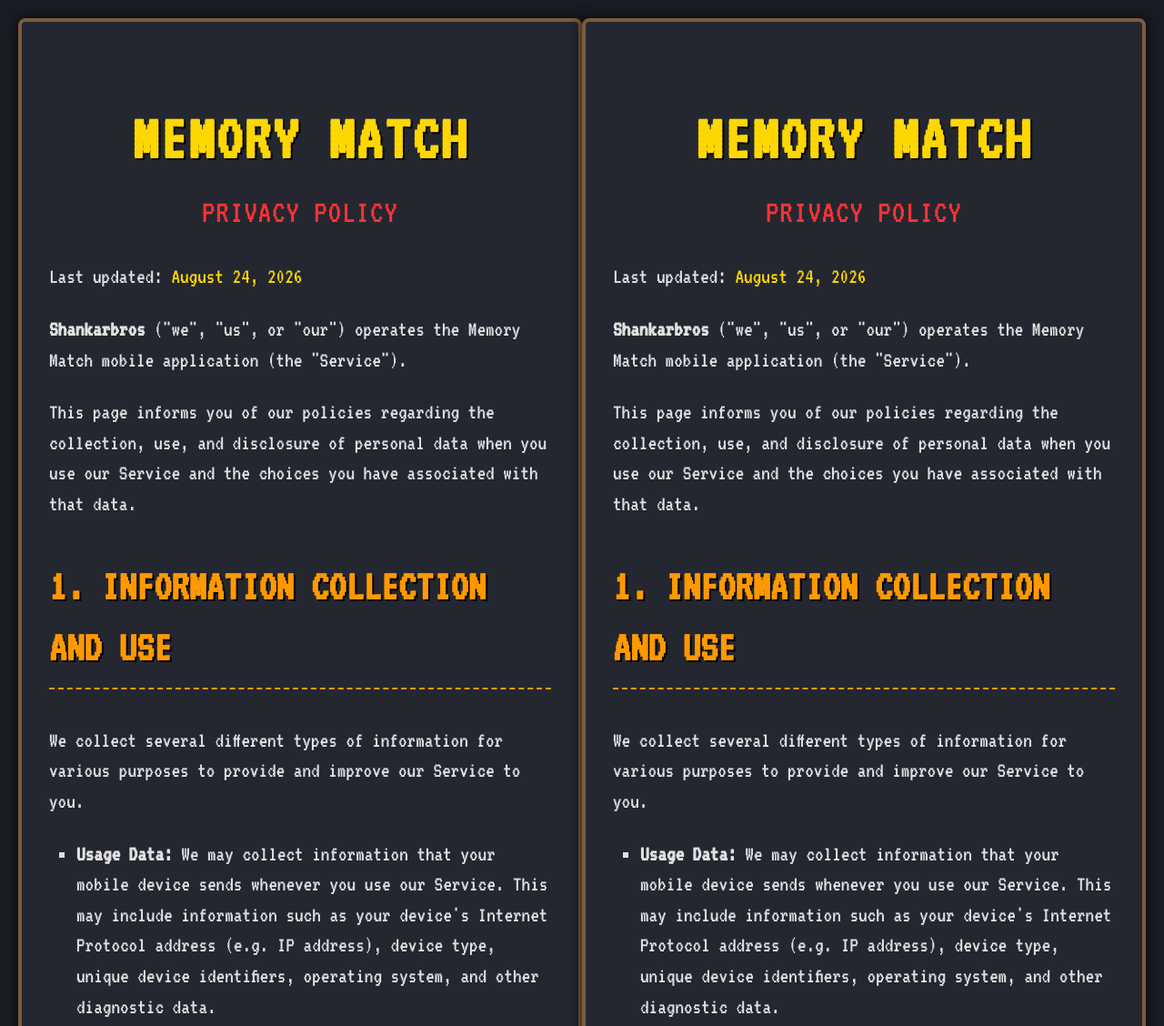
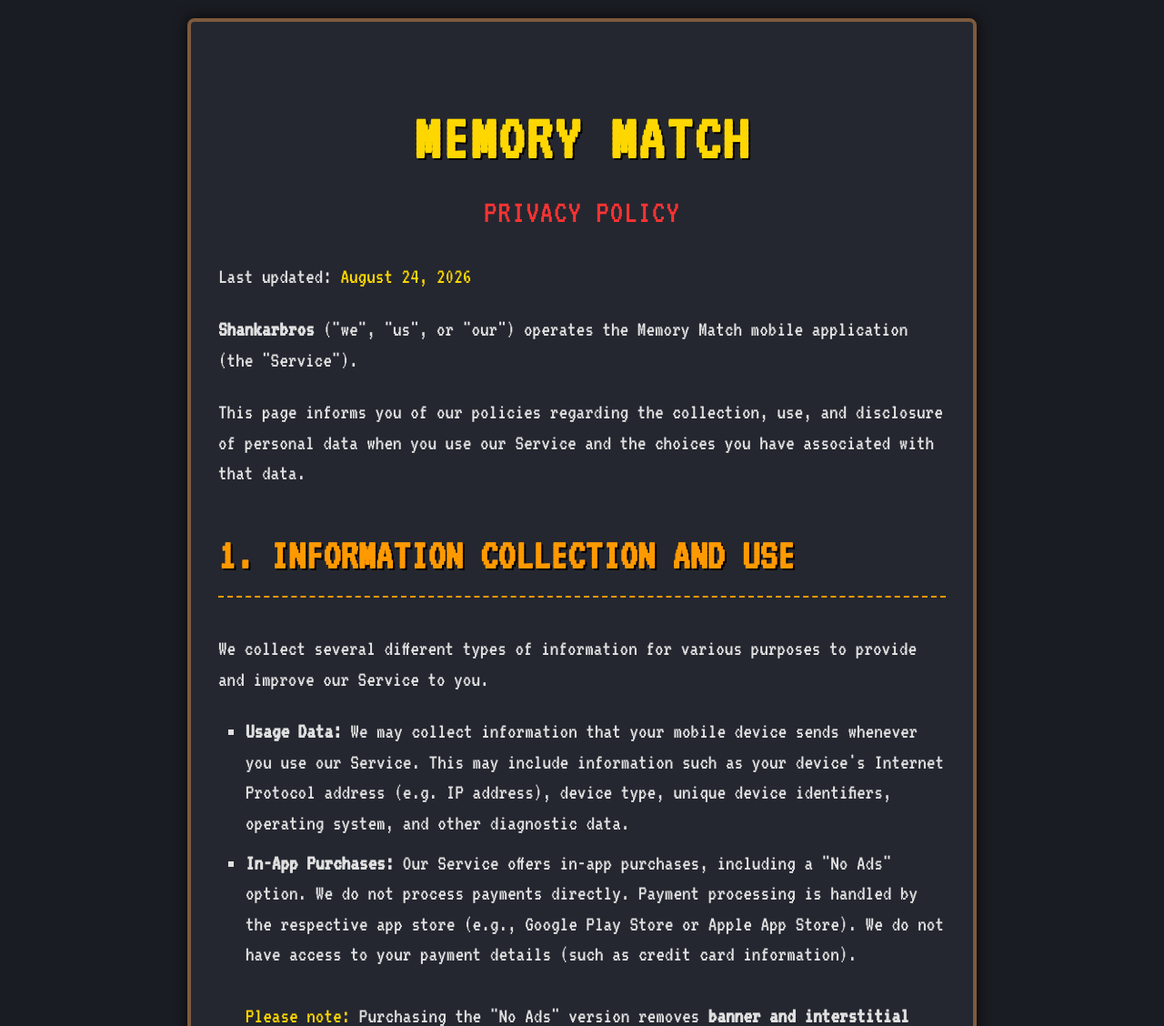
Before and after one commit to shankarbrosdevelopers-stack/MemoryMatch_Privacy_Policy, a plain HTML site: page index.html in a window 1280 px wide. Shown: the top 1128 px of the page at 91% size. Drawn offline with Linux system fonts and the light colour scheme.

Commit message:
Update index.html

```diff
--- a/index.html
+++ b/index.html
@@ -128,133 +128,3 @@
 
 </body>
 </html>
-<!DOCTYPE html>
-<html lang="en">
-<head>
-    <meta charset="UTF-8">
-    <meta name="viewport" content="width=device-width, initial-scale=1.0">
-    <title>Privacy Policy - Memory Match</title>
-    <link rel="preconnect" href="https://fonts.googleapis.com">
-    <link rel="preconnect" href="https://fonts.gstatic.com" crossorigin>
-    <link href="https://fonts.googleapis.com/css2?family=VT323&display=swap" rel="stylesheet">
-    <style>
-        body {
-            background-color: #1a1c23; /* Dark background matching the app */
-            color: #ffffff;
-            font-family: 'VT323', monospace;
-            font-size: 24px; /* Pixel fonts often need to be larger to be readable */
-            line-height: 1.4;
-            margin: 0;
-            padding: 20px;
-            display: flex;
-            justify-content: center;
-        }
-        .container {
-            max-width: 800px;
-            background-color: #242730;
-            border: 4px solid #7d5a3e; /* Brownish border from the UI */
-            padding: 30px;
-            border-radius: 8px;
-            box-shadow: 0 0 15px rgba(0,0,0,0.8);
-        }
-        h1, h2, h3 {
-            color: #ffd700; /* Yellow title color */
-            text-align: center;
-            text-transform: uppercase;
-            text-shadow: 2px 2px #000;
-        }
-        h1 {
-            font-size: 3em;
-            margin-bottom: 5px;
-            letter-spacing: 2px;
-        }
-        .subtitle {
-            color: #ff3333; /* Red subtitle color */
-            text-align: center;
-            margin-top: 0;
-            margin-bottom: 30px;
-            font-size: 1.5em;
-            letter-spacing: 1px;
-        }
-        h2 {
-            color: #ff9900; /* Orange section headers */
-            font-size: 2em;
-            text-align: left;
-            border-bottom: 2px dashed #ff9900;
-            padding-bottom: 10px;
-            margin-top: 40px;
-        }
-        p, li {
-            color: #e0e0e0;
-            margin-bottom: 15px;
-        }
-        a {
-            color: #00ffff; /* Cyan links */
-            text-decoration: none;
-        }
-        a:hover {
-            text-decoration: underline;
-        }
-        ul {
-            list-style-type: square;
-            padding-left: 30px;
-        }
-        li {
-            margin-bottom: 10px;
-        }
-        .highlight {
-            color: #ffd700;
-        }
-        .footer {
-            text-align: center;
-            margin-top: 50px;
-            font-size: 1em;
-            color: #888;
-            border-top: 2px solid #333;
-            padding-top: 20px;
-        }
-    </style>
-</head>
-<body>
-
-<div class="container">
-    <h1>MEMORY MATCH</h1>
-    <p class="subtitle">PRIVACY POLICY</p>
-
-    <p>Last updated: <span class="highlight">August 24, 2026</span></p>
-
-    <p><strong>Shankarbros</strong> ("we", "us", or "our") operates the Memory Match mobile application (the "Service").</p>
-
-    <p>This page informs you of our policies regarding the collection, use, and disclosure of personal data when you use our Service and the choices you have associated with that data.</p>
-
-    <h2>1. Information Collection And Use</h2>
-    <p>We collect several different types of information for various purposes to provide and improve our Service to you.</p>
-    <ul>
-        <li><strong>Usage Data:</strong> We may collect information that your mobile device sends whenever you use our Service. This may include information such as your device's Internet Protocol address (e.g. IP address), device type, unique device identifiers, operating system, and other diagnostic data.</li>
-        <li><strong>In-App Purchases:</strong> Our Service offers in-app purchases, including a "No Ads" option. We do not process payments directly. Payment processing is handled by the respective app store (e.g., Google Play Store or Apple App Store). We do not have access to your payment details (such as credit card information). <br><br><span class="highlight">Please note:</span> Purchasing the "No Ads" version removes <strong>banner and interstitial</strong> advertisements only. Rewarded video advertisements (which you can choose to watch in exchange for in-game rewards) will still be available.</li>
-    </ul>
-
-    <h2>2. Advertising</h2>
-    <p>We use third-party Service Providers to show advertisements to you to help support and maintain our Service.</p>
-    <ul>
-        <li>These third-party ad networks may use cookies, device identifiers, and similar technologies to serve ads based on your prior interactions with our app or other apps/websites.</li>
-        <li>We do not share any personally identifiable information with these advertising partners, though they may collect non-personal data as described in their respective privacy policies.</li>
-    </ul>
-
-    <h2>3. Children's Privacy</h2>
-    <p>Our Service does not address anyone under the age of 13 ("Children"). We do not knowingly collect personally identifiable information from anyone under the age of 13. If you are a parent or guardian and you are aware that your Children has provided us with Personal Data, please contact us. If we become aware that we have collected Personal Data from children without verification of parental consent, we take steps to remove that information from our servers.</p>
-
-    <h2>4. Changes To This Privacy Policy</h2>
-    <p>We may update our Privacy Policy from time to time. We will notify you of any changes by posting the new Privacy Policy on this page.</p>
-    <p>You are advised to review this Privacy Policy periodically for any changes. Changes to this Privacy Policy are effective when they are posted on this page.</p>
-
-    <h2>5. Contact Us</h2>
-    <p>If you have any questions about this Privacy Policy, please contact <strong>Shankarbros at hello@shankarbros.dev</strong>.</p>
-
-    <div class="footer">
-        &copy; 2026 Shankarbros. All rights reserved.
-    </div>
-</div>
-
-</body>
-</html>
```
